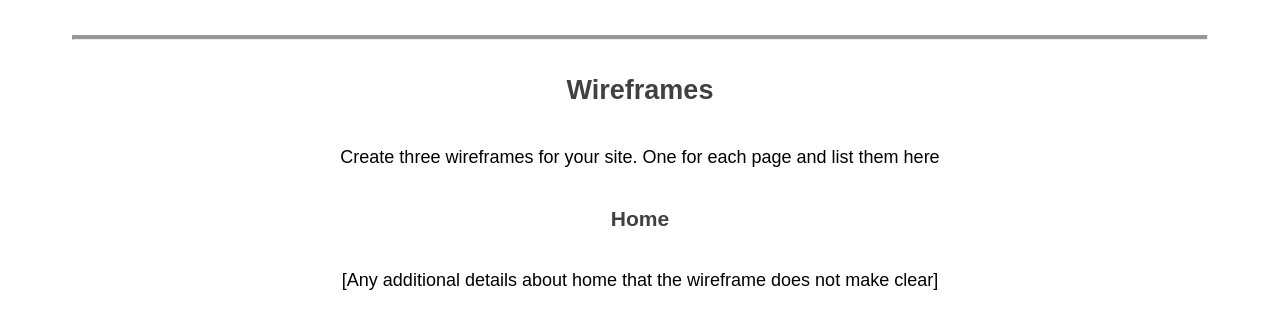
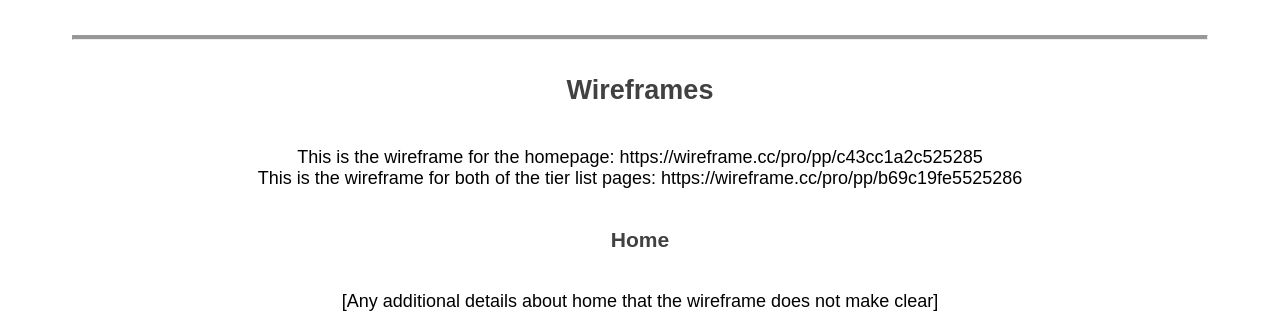
Before and after one commit to shuvll/Tier-List-Website, a plain HTML site: page site-plan.html in a window 1280 px wide. Shown: the part 8233-8546 px from the top of the page. Drawn offline with Linux system fonts and the light colour scheme.

Commit message:
Final Plan

```diff
--- a/site-plan.html
+++ b/site-plan.html
@@ -28,6 +28,9 @@
       <h3>Website Logo</h3>
       <!-- Replace this with some sort of logo for your site.  A logo can be as simple as the name of your site in a nice font :) -->
       <img src="#" alt="Logo image">
+      <style>
+        @import url('https://fonts.googleapis.com/css2?family=Montserrat:wght@300&display=swap');
+      </style>
       <hr>
       <h2>
         Style Guide
@@ -172,7 +175,9 @@
         Wireframes
       </h2>
       <p>
-        Create three wireframes for your site. One for each page and list them here</p>
+        This is the wireframe for the homepage: https://wireframe.cc/pro/pp/c43cc1a2c525285 <br>
+        This is the wireframe for both of the tier list pages: https://wireframe.cc/pro/pp/b69c19fe5525286
+      </p>
 
       <h3>Home</h3>
       <p>
```
